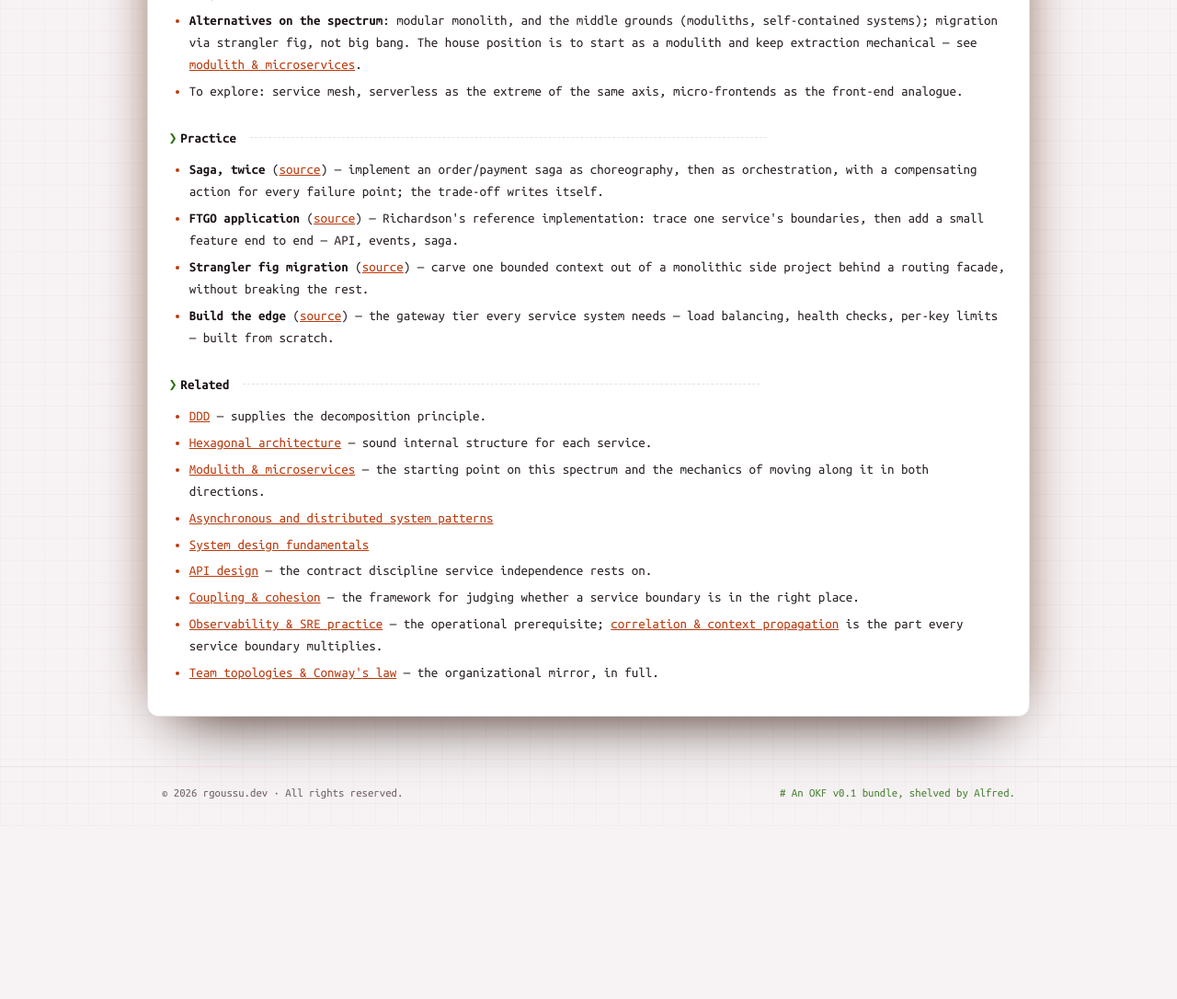
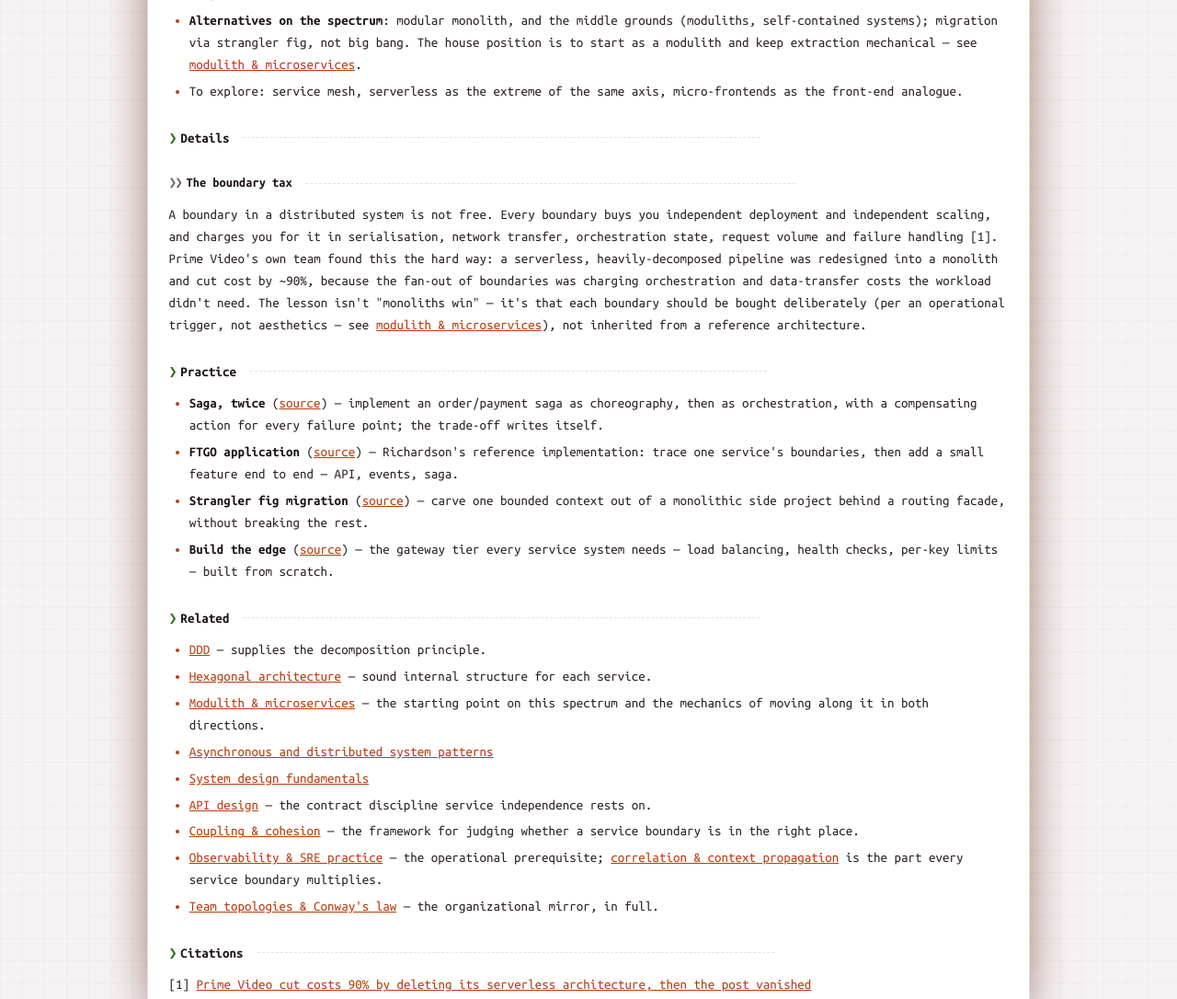
Before and after one commit to rgoussu-dev/CV-And-Blog, a plain HTML site: page library/system-design/microservice-architecture/index.html in a window 1280 px wide. Shown: the part 840-1926 px from the top of the page at 92% size. Before the commit the page ends 1738 px from the top, so only its background shows below. Drawn offline with Linux system fonts and the light colour scheme.

Commit message:
deploy library from alfred@9ea92c40f605a8c7810cf1e91fc4af20790bccdb rgoussu-dev/Alfred@9ea92c40f605a8c7810cf1e91fc4af20790bccdb

```diff
--- a/library/system-design/microservice-architecture/index.html
+++ b/library/system-design/microservice-architecture/index.html
@@ -40,7 +40,7 @@
       <div class="term-out">
         <h1 class="lib-title">Microservice architecture</h1>
         <p class="lib-lede"><span class="tok-comment"># Decomposing a system into independently deployable services — when it pays, what it costs, and the patterns that make it survivable.</span></p>
-        <cluster-pk class="lib-meta" space="var(--s-3)"><span class="lib-type" data-type="concept">Concept</span><span class="lib-meta-date">saved 2026-08-08</span><span class="lib-meta-date">updated 2026-08-14</span></cluster-pk>
+        <cluster-pk class="lib-meta" space="var(--s-3)"><span class="lib-type" data-type="concept">Concept</span><span class="lib-meta-date">saved 2026-08-08</span><span class="lib-meta-date">updated 2026-08-20</span></cluster-pk>
         <cluster-pk class="lib-tags" space="var(--s-4)"><a class="lib-tag" href="../../tags/#microservices">#microservices</a><a class="lib-tag" href="../../tags/#architecture">#architecture</a><a class="lib-tag" href="../../tags/#distributed-systems">#distributed-systems</a><a class="lib-tag" href="../../tags/#system-design">#system-design</a><a class="lib-tag" href="../../tags/#modulith">#modulith</a></cluster-pk>
       </div>
     </div>
@@ -74,6 +74,18 @@ is to start as a modulith and keep extraction mechanical — see
 <li>To explore: service mesh, serverless as the extreme of the same axis, micro-frontends
 as the front-end analogue.</li>
 </ul>
+<h2>Details</h2>
+<h3>The boundary tax</h3>
+<p>A boundary in a distributed system is not free. Every boundary buys you independent
+deployment and independent scaling, and charges you for it in serialisation, network
+transfer, orchestration state, request volume and failure handling [1]. Prime Video's
+own team found this the hard way: a serverless, heavily-decomposed pipeline was
+redesigned into a monolith and cut cost by ~90%, because the fan-out of boundaries was
+charging orchestration and data-transfer costs the workload didn't need. The lesson
+isn't &quot;monoliths win&quot; — it's that each boundary should be bought deliberately (per an
+operational trigger, not aesthetics — see
+<a href="../../applicative-architecture/modulith-and-microservices/">modulith &amp; microservices</a>),
+not inherited from a reference architecture.</p>
 <h2>Practice</h2>
 <ul>
 <li><strong>Saga, twice</strong> (<a href="https://microservices.io/patterns/data/saga.html" rel="noopener">source</a>) —
@@ -108,6 +120,8 @@ is the part every service boundary multiplies.</li>
 <li><a href="../../engineering-practice/team-topologies-and-conways-law/">Team topologies &amp; Conway's law</a> —
 the organizational mirror, in full.</li>
 </ul>
+<h2>Citations</h2>
+<p>[1] <a href="https://medium.com/@speedcraft21/prime-video-cut-costs-90-by-deleting-its-serverless-architecture-then-the-post-vanished-a9fa093cdc77" rel="noopener">Prime Video cut costs 90% by deleting its serverless architecture, then the post vanished</a></p>
 </article>
         </div>
       </section>
```
Also changed, not shown: library/recent/index.html (+1 -0 lines).
